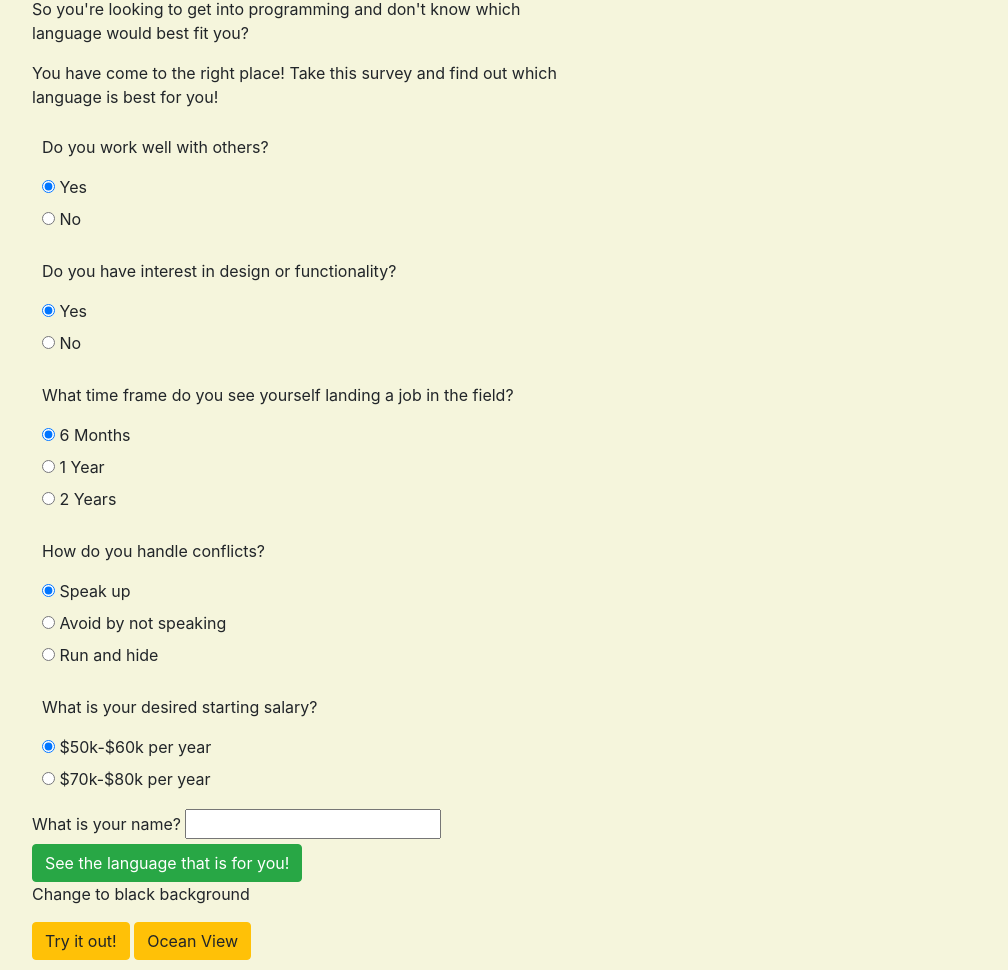
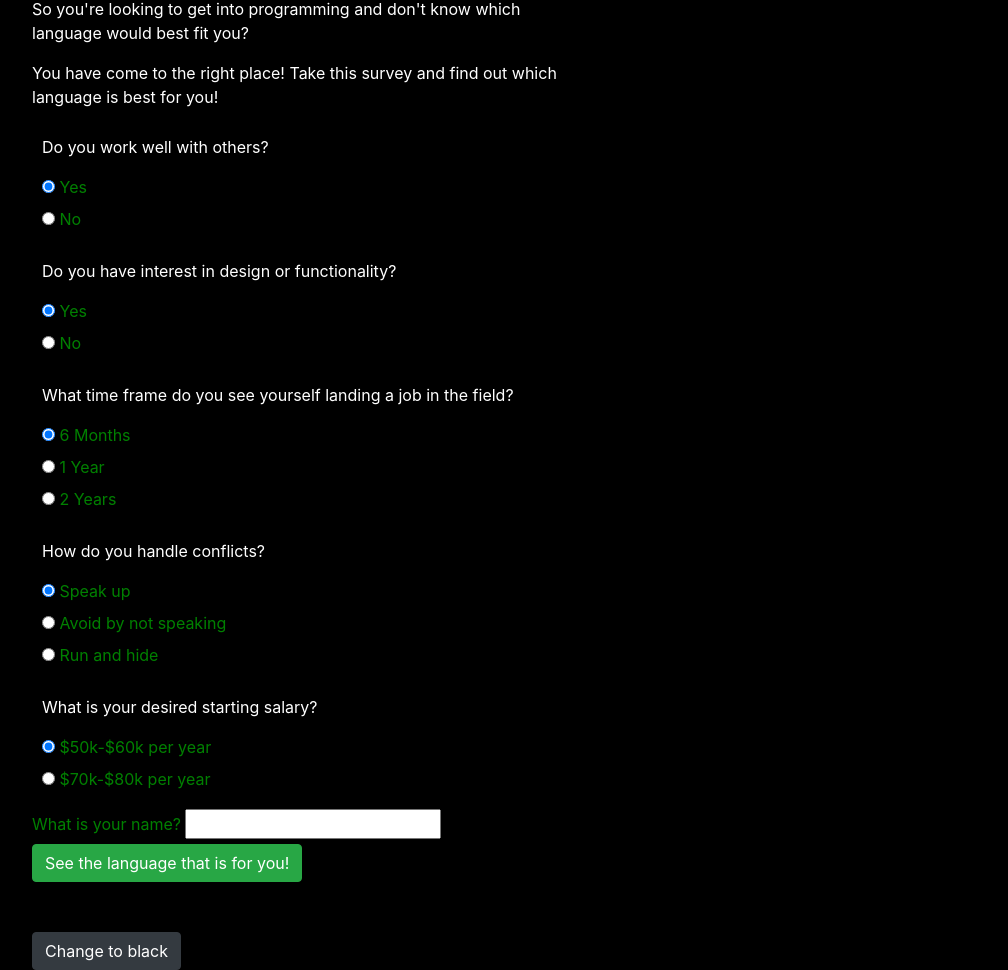
Before and after one commit to glenbuck503/program-selector, a plain HTML site: page index.html in a window 1280 px wide. Shown: the part 59-1029 px from the top of the page, without its empty margins (53-1061 px from the left). Drawn offline with Linux system fonts and the light colour scheme.

Commit message:
change color scheme

```diff
--- a/css/styles.css
+++ b/css/styles.css
@@ -1,9 +1,25 @@
 body {
-  background-color: beige;
+  background-color: black;
+  color:white;
 }
+
+p.one {
+  color:white;
+}
+
+p {
+  color:white;
+}
+
+label {
+  color:green;
+}
+
+
 
 h1 {
   text-align: center;
+  color: green;
 }
 
 .questionOne {
@@ -53,27 +69,18 @@ h1 {
   margin-top: 80px;
   text-align: center;
   color: green;
-
 }
 
 .pic {
   display: block;
   width: 100%;
   padding: 60px;
-
 }
-
-.ocean-background {
-  background: url(../img/ocean.jpeg);
-  background-repeat: no-repeat;
-  background-size: cover;
-  color:white;
-
-
-
-}
-
 .black-background {
   background-color: black;
   color:white;
 }
+
+.background {
+  margin-top:50px;
+}
--- a/index.html
+++ b/index.html
@@ -14,8 +14,8 @@
   <div class="container">
     <div class="row">
       <div class="col-6">
-      <p>So you're looking to get into programming and don't know which language would best fit you?</p>
-      <p>You have come to the right place! Take this survey and find out which language is best for you!</p>
+      <p class="one">So you're looking to get into programming and don't know which language would best fit you?</p>
+      <p class="one">You have come to the right place! Take this survey and find out which language is best for you!</p>
       <form id="selector">
         <div class="questionOne">
           <p>Do you work well with others?</p>
@@ -137,14 +137,9 @@
     </div>
   </div>
 
-
-  <p>Change to black background</p>
-  <button class="btn btn-warning" id="black">Try it out!</button>
-
-
-  <button class="btn btn-warning" id="ocean">Ocean View</button>
-
-
-</div>
+  <div class="background">
+    <button class="btn btn-dark" id="black">Change to black</button>
+  </div>
+  </div>
 </body>
 </html>
--- a/js/scripts.js
+++ b/js/scripts.js
@@ -36,9 +36,4 @@ $(document).ready(function() {
     $("body").removeClass();
     $("body").addClass("black-background");
   });
-
-  $("button#ocean").click(function() {
-    $("body").removeClass();
-    $("body").addClass("ocean-background");
-  });
 });
```
